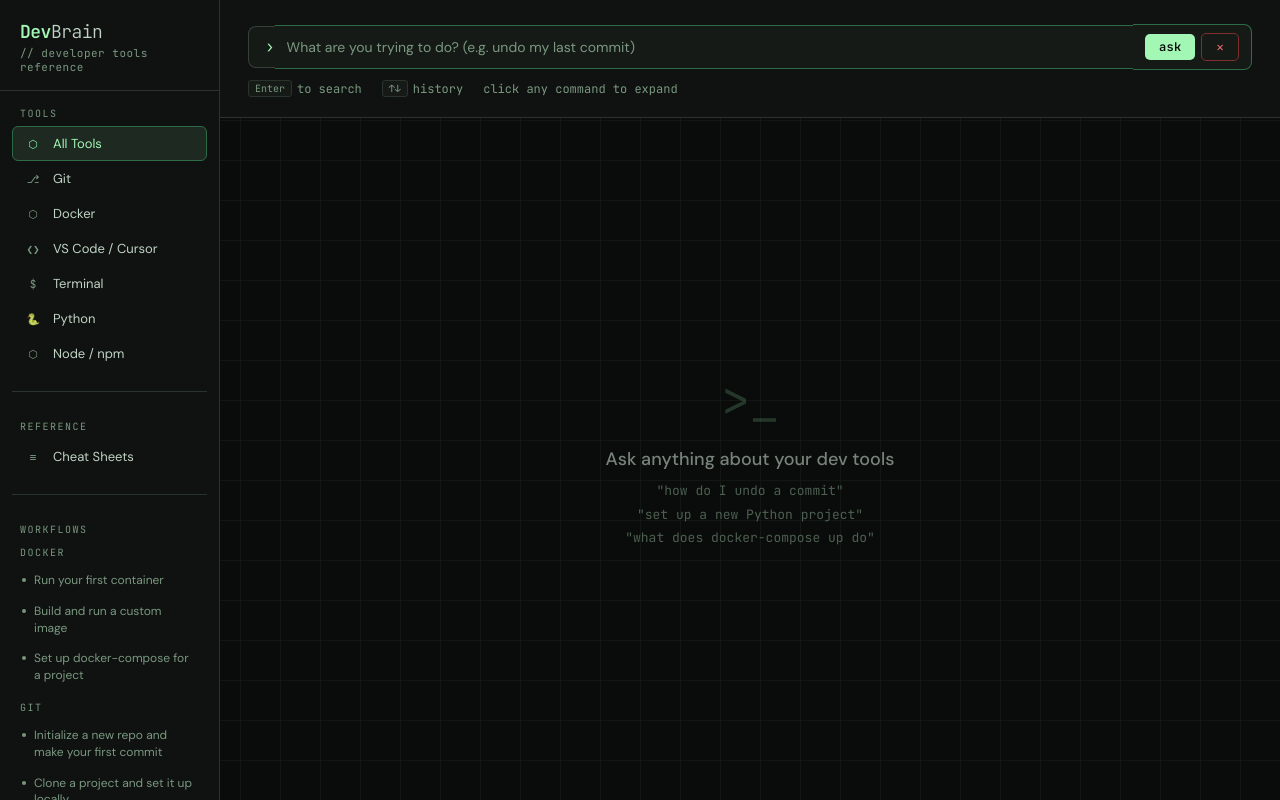
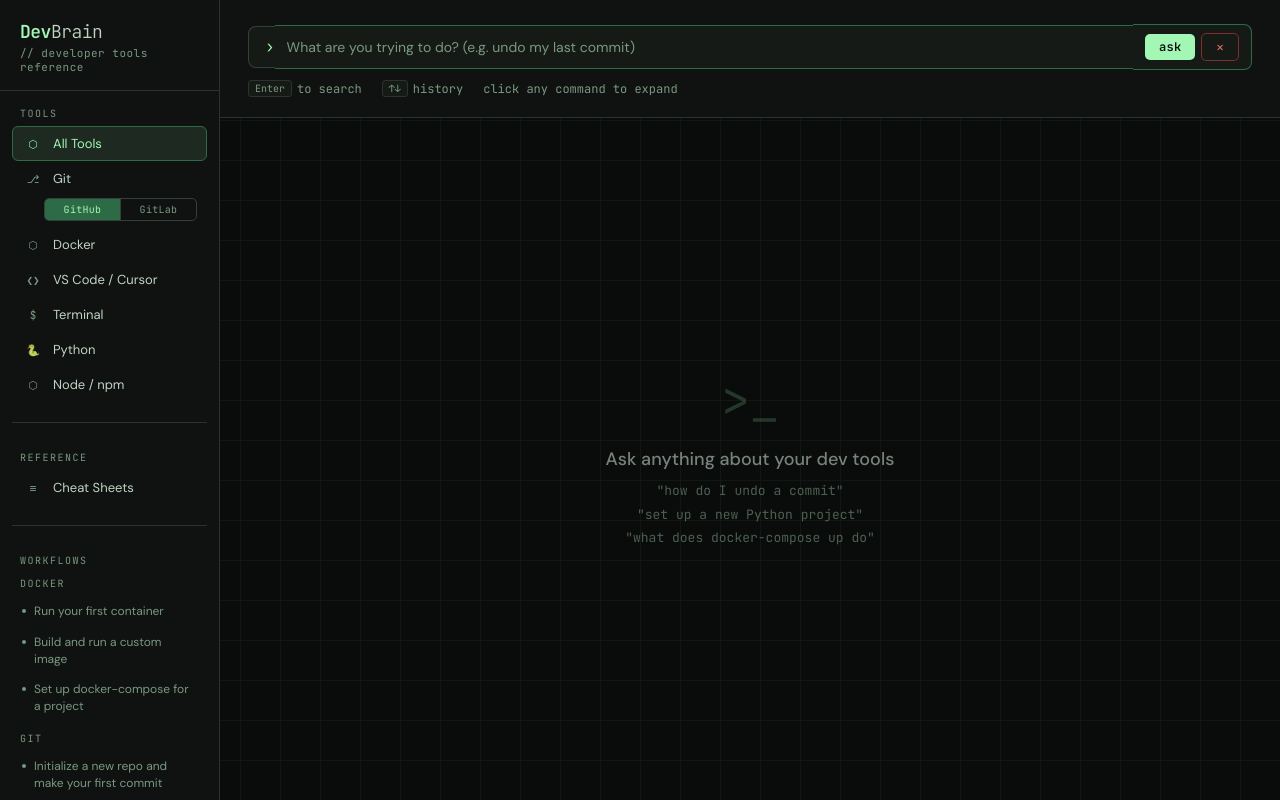
Before and after one commit to echo2976/devbrain, a Flask app: page / in a window 1280 px wide. Run offline with Flask 3, Linux system fonts and the light colour scheme.

Commit message:
Add gitHub/GitLab platform switch with platform-specific cheat sheets

```diff
--- a/app.py
+++ b/app.py
@@ -145,10 +145,16 @@ For ANALYZE queries (user pasted an actual command), respond with:
   "warning": "optional warning string or null"
 }"""
 
-def query_claude(query, intent):
+def query_claude(query, intent, platform='github'):
     client = anthropic.Anthropic()
 
-    prompt = f"Intent: {intent}\nQuery: {query}"
+    platform_context = ""
+    if platform == 'gitlab':
+        platform_context = "\nPlatform context: The user is using GitLab. Use GitLab terminology (Merge Request instead of Pull Request, GitLab CI/CD instead of GitHub Actions, gitlab.com instead of github.com, etc.) and reference GitLab documentation and conventions in your explanations."
+    else:
+        platform_context = "\nPlatform context: The user is using GitHub. Use GitHub terminology (Pull Request, GitHub Actions, github.com, etc.) and reference GitHub documentation and conventions in your explanations."
+
+    prompt = f"Intent: {intent}\nQuery: {query}{platform_context}"
 
     message = client.messages.create(
         model="claude-opus-4-5",
@@ -170,7 +176,8 @@ def index():
 def handle_query():
     data = request.json
     query = data.get("query", "").strip()
-    intent_override = data.get("intent")  # Set when user picks from ambiguity pop-up
+    intent_override = data.get("intent")
+    platform = data.get("platform", "github")
 
     if not query:
         return jsonify({"error": "No query provided"}), 400
@@ -182,7 +189,7 @@ def handle_query():
         intent = intent_override or detect_intent(query)
 
     tool = detect_tool(query)
-    key = cache_key(f"{intent}:{query}")
+    key = cache_key(f"{intent}:{platform}:{query}")
 
     cache = load_cache()
 
@@ -193,7 +200,7 @@ def handle_query():
 
     # Generate fresh
     try:
-        result = query_claude(query, intent)
+        result = query_claude(query, intent, platform)
         result["from_cache"] = False
         cache[key] = result
         save_cache(cache)
--- a/templates/index.html
+++ b/templates/index.html
@@ -1068,6 +1068,41 @@
     border-color: var(--green-muted);
   }
 
+  .platform-toggle {
+    display: flex;
+    margin: 2px 10px 6px 32px;
+    border: 1px solid var(--border2);
+    border-radius: 5px;
+    overflow: hidden;
+  }
+
+  .platform-btn {
+    flex: 1;
+    background: none;
+    border: none;
+    color: var(--text-muted);
+    font-family: var(--mono);
+    font-size: 10px;
+    padding: 4px 0;
+    cursor: pointer;
+    transition: all 0.15s;
+    letter-spacing: 0.3px;
+  }
+
+  .platform-btn:first-child {
+    border-right: 1px solid var(--border2);
+  }
+
+  .platform-btn:hover {
+    color: var(--text-dim);
+    background: var(--bg3);
+  }
+
+  .platform-btn.active {
+    background: var(--green-muted);
+    color: var(--green);
+  }
+
   /* Scrollbar */
   ::-webkit-scrollbar { width: 6px; }
   ::-webkit-scrollbar-track { background: transparent; }
@@ -1092,6 +1127,10 @@
     <button class="tool-btn" data-tool="git" onclick="selectTool(this, 'git')">
       <span class="tool-icon">⎇</span> Git
     </button>
+    <div class="platform-toggle" id="platform-toggle">
+      <button class="platform-btn active" id="btn-github" onclick="setPlatform('github')">GitHub</button>
+      <button class="platform-btn" id="btn-gitlab" onclick="setPlatform('gitlab')">GitLab</button>
+    </div>
     <button class="tool-btn" data-tool="docker" onclick="selectTool(this, 'docker')">
       <span class="tool-icon">⬡</span> Docker
     </button>
@@ -1173,6 +1212,19 @@ let currentTool = 'all';
 let pendingQuery = '';
 let queryHistory = [];
 let historyIndex = -1;
+let gitPlatform = 'github';
+
+// ── PLATFORM TOGGLE ──
+function setPlatform(platform) {
+  gitPlatform = platform;
+  document.getElementById('btn-github').classList.toggle('active', platform === 'github');
+  document.getElementById('btn-gitlab').classList.toggle('active', platform === 'gitlab');
+
+  // If cheat sheets are currently showing, re-render them immediately
+  if (document.getElementById('cheatsheet-nav-btn').classList.contains('active')) {
+    showCheatSheets(document.getElementById('cheatsheet-nav-btn'));
+  }
+}
 
 // ── TOOL SELECTION ──
 function selectTool(btn, tool) {
@@ -1290,7 +1342,8 @@ async function submitQuery(intentOverride) {
       body: JSON.stringify({
         query,
         intent: intentOverride || null,
-        tool: currentTool !== 'all' ? currentTool : null
+        tool: currentTool !== 'all' ? currentTool : null,
+        platform: gitPlatform
       })
     });
     const data = await res.json();
@@ -1590,6 +1643,7 @@ const CHEAT_SHEETS = [
   {
     id: "git-basics",
     tool: "git",
+    platform: "github",
     title: "Git — Start to Push",
     description: "Full workflow from a new project to code on GitHub",
     commands: [
@@ -1633,6 +1687,7 @@ const CHEAT_SHEETS = [
   {
     id: "git-branch-merge",
     tool: "git",
+    platform: "github",
     title: "Git — Branch & Merge",
     description: "Create a feature branch, make changes, and merge back to main",
     commands: [
@@ -1642,6 +1697,11 @@ const CHEAT_SHEETS = [
         output: "Switched to a new branch 'feature/my-feature'"
       },
       {
+        cmd: "# make your changes here",
+        desc: "Edit files in your editor",
+        output: "(no output — open VS Code, edit your files, then save)"
+      },
+      {
         cmd: "git add .",
         desc: "Stage your changes",
         output: "(no output — files staged)"
@@ -1665,6 +1725,79 @@ const CHEAT_SHEETS = [
         cmd: "git push",
         desc: "Push merged code to GitHub",
         output: "Writing objects: 100% (4/4), 573 bytes | 573.00 KiB/s, done.\nTo github.com:username/repo.git\n   3b9a8ac..32dabab  main -> main"
+      }
+    ]
+  },
+  {
+    id: "gitlab-basics",
+    tool: "git",
+    platform: "gitlab",
+    title: "GitLab — Start to Push",
+    description: "Full workflow from a new project to code on GitLab",
+    commands: [
+      {
+        cmd: "git init",
+        desc: "Initialize a repo",
+        output: "Initialized empty Git repository in /your-project/.git/"
+      },
+      {
+        cmd: "git branch -m main",
+        desc: "Rename branch to main",
+        output: "(no output — prompt updates to show 'main')"
+      },
+      {
+        cmd: "git add .",
+        desc: "Stage all files",
+        output: "(no output — files are staged and ready to commit)"
+      },
+      {
+        cmd: "git commit -m \"Initial commit\"",
+        desc: "Save your first snapshot",
+        output: "[main (root-commit) 3b9a8ac] Initial commit\n 4 files changed, 312 insertions(+)"
+      },
+      {
+        cmd: "git remote add origin git@gitlab.com:username/repo.git",
+        desc: "Connect to GitLab",
+        output: "(no output — remote 'origin' is now set)"
+      },
+      {
+        cmd: "git push -u origin main",
+        desc: "Push to GitLab",
+        output: "Enumerating objects: 6, done.\nWriting objects: 100% (6/6), 1.23 KiB | 1.23 MiB/s, done.\nTo gitlab.com:username/repo.git\n * [new branch]  main -> main"
+      }
+    ]
+  },
+  {
+    id: "gitlab-merge-request",
+    tool: "git",
+    platform: "gitlab",
+    title: "GitLab — Branch & Merge Request",
+    description: "Create a feature branch and open a Merge Request (GitLab's equivalent of a Pull Request)",
+    commands: [
+      {
+        cmd: "git checkout -b feature/my-feature",
+        desc: "Create and switch to branch",
+        output: "Switched to a new branch 'feature/my-feature'"
+      },
+      {
+        cmd: "# make your changes here",
+        desc: "Edit files in your editor",
+        output: "(no output — open VS Code, edit your files, then save)"
+      },
+      {
+        cmd: "git add .",
+        desc: "Stage your changes",
+        output: "(no output — files staged)"
+      },
+      {
+        cmd: "git commit -m \"Describe your change\"",
+        desc: "Commit on the branch",
+        output: "[feature/my-feature 32dabab] Describe your change\n 1 file changed, 18 insertions(+)"
+      },
+      {
+        cmd: "git push -u origin feature/my-feature",
+        desc: "Push branch to GitLab",
+        output: "To gitlab.com:username/repo.git\n * [new branch] feature/my-feature -> feature/my-feature\nCreate a merge request for 'feature/my-feature' on GitLab by visiting:\n  https://gitlab.com/username/repo/-/merge_requests/new?merge_request[source_branch]=feature/my-feature"
       }
     ]
   }
@@ -1717,7 +1850,9 @@ function showCheatSheets(btn) {
         <div style="font-size:13px; color:var(--text-muted); font-family:var(--mono);">Click any command to see expected output</div>
       </div>
       <div class="cheatsheets-grid">
-        ${CHEAT_SHEETS.map(sheet => renderCheatSheetCard(sheet)).join('')}
+        ${CHEAT_SHEETS
+          .filter(sheet => !sheet.platform || sheet.platform === gitPlatform)
+          .map(sheet => renderCheatSheetCard(sheet)).join('')}
       </div>
     </div>
   `;
@@ -1736,7 +1871,7 @@ function renderCheatSheetCard(sheet) {
         ${sheet.commands.map((c, i) => `
           <div class="cs-command-row" onclick="toggleCsOutput('${sheet.id}-${i}')">
             <div class="cs-command-main">
-              <span class="cs-command-text">${colorizeCommand(c.cmd)}</span>
+              <span class="cs-command-text">${c.cmd.startsWith('#') ? `<span style="color:var(--text-muted);font-style:italic">${escapeHtml(c.cmd)}</span>` : colorizeCommand(c.cmd)}</span>
               <span class="cs-command-desc">${escapeHtml(c.desc)}</span>
               <button class="cs-copy-btn" onclick="event.stopPropagation(); copyCommand(this, '${escapeJs(c.cmd)}')">copy</button>
             </div>
```
